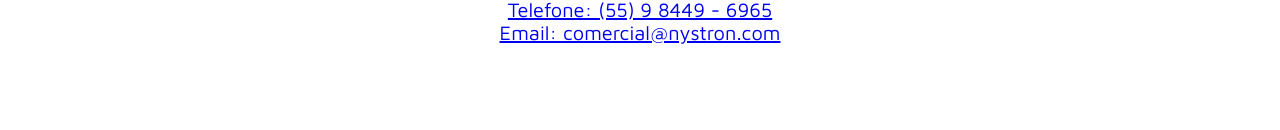
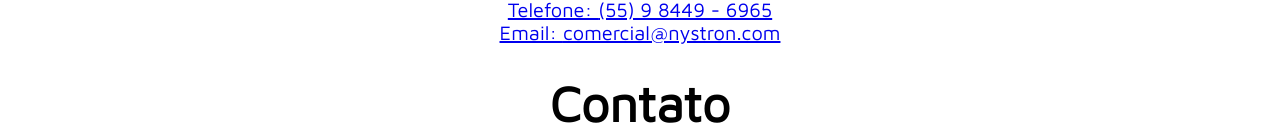
Before and after one commit to DinosDev/Nystron, a Next.js app: page / in a window 1280 px wide. Shown: the part 1318-1448 px from the top of the page. Before the commit the page ends 1392 px from the top, so only its background shows below. Built offline with nearby package versions, Linux system fonts and the light colour scheme.

Commit message:
feat: Add Title To Contact Component

```diff
--- /dev/null
+++ b/src/components/Contact/Title.tsx
@@ -0,0 +1,15 @@
+import styled from "styled-components";
+
+const TitleText = styled.h1`
+    font-weight: bold;
+    text-align: center;
+    font-size: 50px;
+    margin: 0;
+    padding: 0;
+`
+
+export default function Title({ children }: any) {
+    return (
+        <TitleText>{children}</TitleText>
+    );
+}
--- a/src/components/Contact/index.tsx
+++ b/src/components/Contact/index.tsx
@@ -1,4 +1,5 @@
 import styled from "styled-components"
+import Title from "./Title"
 
 const ContactContainer = styled.div`
     text-align: center;
@@ -17,6 +18,8 @@
 
 export default function Contact() {
     return (
-        <ContactContainer id="Contato"></ContactContainer >
+        <ContactContainer id="Contato">
+            <Title>Contato</Title>
+        </ContactContainer >
     )
 }
```
